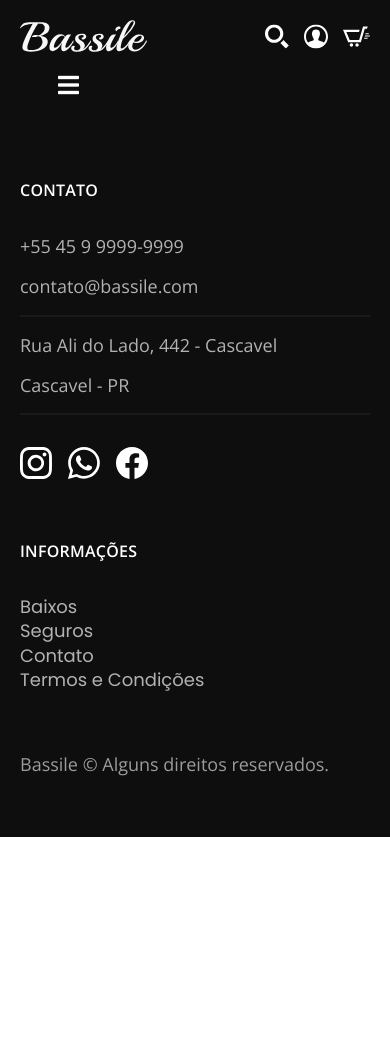
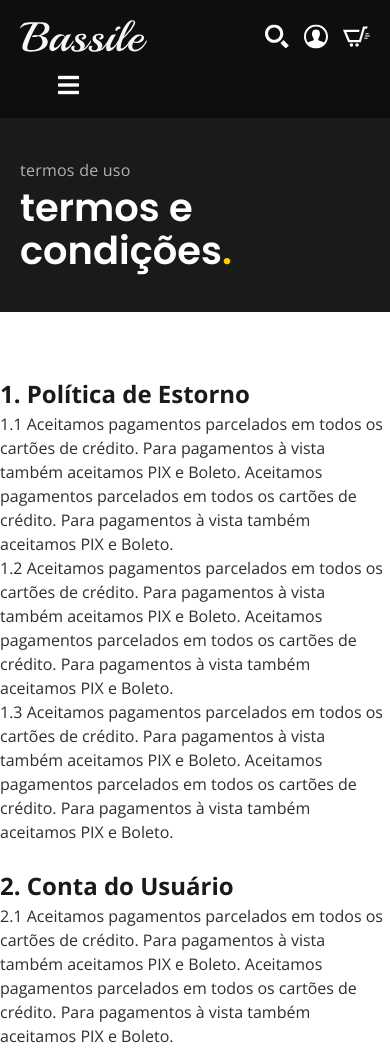
Before and after one commit to colmanluiz/Bassile, a plain HTML site: page termos.html in a window 390 px wide. Shown: the top 1051 px of the page. Before the commit the page ends 844 px from the top, so only its background shows below. Drawn offline with nearby package versions, Linux system fonts and the light colour scheme.

Commit message:
Adicionada página de Termos.

```diff
--- a/css/style.css
+++ b/css/style.css
@@ -17,3 +17,6 @@
 
 /* BAIXOS */
 @import "./baixos/baixos-lista.css";
+
+/* TERMOS */
+@import "./termos/termos.css";
--- /dev/null
+++ b/css/termos/termos.css
@@ -0,0 +1,7 @@
+.termos {
+  padding: 40px 0;
+}
+
+.termos h2 {
+  margin-top: 24px;
+}
--- a/css/utilidades/componentes.css
+++ b/css/utilidades/componentes.css
@@ -68,3 +68,27 @@
   color: var(--cor-2);
   background: var(--cor-9);
 }
+
+/* titulos internos */
+.titulo-bg {
+  background-color: var(--cor-11);
+  padding-top: 60px;
+  padding-bottom: 60px;
+}
+
+.titulo p {
+  margin-bottom: 4px;
+}
+
+@media (max-width: 800px) {
+  .titulo-bg {
+    padding-top: 40px;
+    padding-bottom: 40px;
+  }
+
+  .titulo p {
+    font-size: 1rem;
+    text-transform: lowercase;
+    font-weight: 400;
+  }
+}
--- a/termos.html
+++ b/termos.html
@@ -40,6 +40,25 @@
             </div>
         </div>
     </header>
+
+    <main>
+        <div class="titulo-bg">
+            <div class="titulo container">
+                <p class="font-2-l-b cor-5">Termos de uso</p>
+                <h1 class="font-1-xxl cor-0">termos e condições<span class="cor-p1">.</span></h1>
+            </div>
+        </div>
+
+        <div class="termos font-2-s cor-10 container">
+            <h2 class="font-1-l-m cor-11">1. Política de Estorno</h2>
+            <p>1.1 Aceitamos pagamentos parcelados em todos os cartões de crédito. Para pagamentos à vista também aceitamos PIX e Boleto. Aceitamos pagamentos parcelados em todos os cartões de crédito. Para pagamentos à vista também aceitamos PIX e Boleto.</p>
+            <p>1.2 Aceitamos pagamentos parcelados em todos os cartões de crédito. Para pagamentos à vista também aceitamos PIX e Boleto. Aceitamos pagamentos parcelados em todos os cartões de crédito. Para pagamentos à vista também aceitamos PIX e Boleto.</p>
+            <p>1.3 Aceitamos pagamentos parcelados em todos os cartões de crédito. Para pagamentos à vista também aceitamos PIX e Boleto. Aceitamos pagamentos parcelados em todos os cartões de crédito. Para pagamentos à vista também aceitamos PIX e Boleto.</p>
+            <h2 class="font-1-l-m cor-11">2. Conta do Usuário</h2>
+            <p>2.1 Aceitamos pagamentos parcelados em todos os cartões de crédito. Para pagamentos à vista também aceitamos PIX e Boleto. Aceitamos pagamentos parcelados em todos os cartões de crédito. Para pagamentos à vista também aceitamos PIX e Boleto.</p>
+            <h2 class="font-1-l-m cor-11">3. Seguro Bikcraft</h2>
+            <p>3.1 Aceitamos pagamentos parcelados em todos os cartões de crédito. Para pagamentos à vista também aceitamos PIX e Boleto. Aceitamos pagamentos parcelados em todos os cartões de crédito. Para pagamentos à vista também aceitamos PIX e Boleto.</p>
+    </main>
 
     <footer class="footer-bg">
         <div class="footer container">
```
